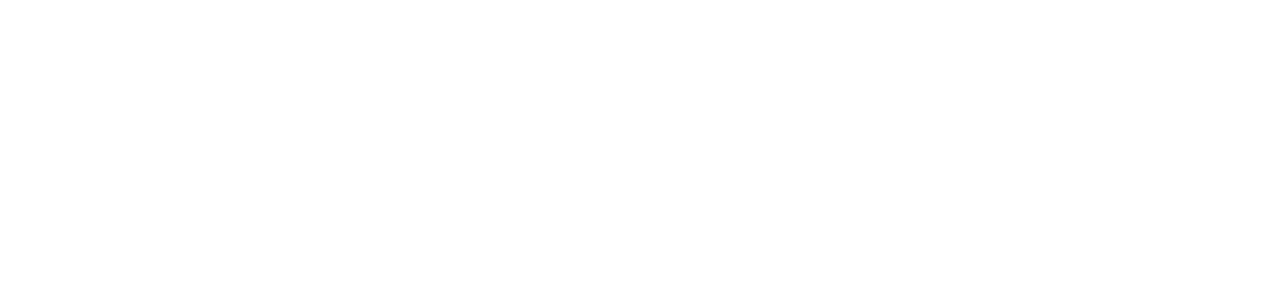
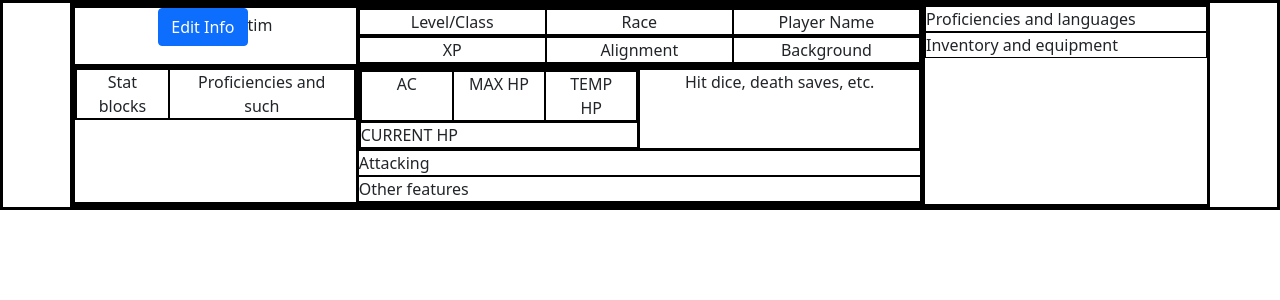
Before and after one commit to joshualyon7/sukisheets, a React (Create React App) app: page / in a window 1280 px wide. Shown: the top 300 px of the page. Built offline with nearby package versions, Linux system fonts and the light colour scheme.

Commit message:
Some more updates (I'm lazy with commit messages)

```diff
--- a/package.json
+++ b/package.json
@@ -10,7 +10,9 @@
     "@types/node": "^12.20.37",
     "@types/react": "^17.0.37",
     "@types/react-dom": "^17.0.11",
+    "bootstrap": "^5.1.3",
     "react": "^17.0.2",
+    "react-bootstrap": "^2.0.3",
     "react-dom": "^17.0.2",
     "react-scripts": "4.0.3",
     "typescript": "^4.5.2",
--- a/src/App.css
+++ b/src/App.css
@@ -28,6 +28,10 @@
   color: #61dafb;
 }
 
+.layout {
+  border: 1px solid black;
+}
+
 @keyframes App-logo-spin {
   from {
     transform: rotate(0deg);
@@ -36,3 +40,7 @@
     transform: rotate(360deg);
   }
 }
+
+* {
+  border: 1px solid black;
+}
--- a/src/App.tsx
+++ b/src/App.tsx
@@ -1,10 +1,57 @@
-import React from 'react';
+import React, { useReducer } from 'react';
+import 'bootstrap/dist/css/bootstrap.min.css';
+import { Col, Container, Row } from 'react-bootstrap';
 import './App.css';
+import StatPane from './components/StatPane';
+import CombatPane from './components/CombatPane';
+import InfoPane from './components/InfoPane';
+import { CharInfo, CharInfoAction } from './types/CharInfo';
+import { StatInfo } from './types/StatInfo';
+
+function reducer(pc: CharInfo, action: CharInfoAction): CharInfo {
+    switch (action.type) {
+    case 'setHealth':
+        return { ...pc, hp: action.payload as number };
+    case 'setLevel':
+        return { ...pc, level: action.payload as number };
+    case 'setName':
+        return { ...pc, name: action.payload as string };
+    case 'setStats':
+        return { ...pc, stats: action.payload as StatInfo };
+    case 'setTempHealth':
+        return { ...pc, tempHp: action.payload as number };
+    case 'setCharInfo':
+        return action.payload as CharInfo;
+    default:
+        throw new Error();
+    }
+}
 
 function App() {
+    const initialState: CharInfo = {level: 1, name: 'tim'};
+    const [curPc, dispatchPc] = useReducer(reducer, initialState);
+
     return (
-        <div className="App">
-        </div>
+        <Container className='App'>
+            <Row>
+                <Col lg={9}>
+                    <InfoPane pc={curPc} dispatchPc={dispatchPc}/>
+                    <Row>
+                        <StatPane/>
+                        <CombatPane/>
+                    </Row>
+                </Col>
+                <Col lg={3}>
+                    <Row>
+                        Proficiencies and languages
+                    </Row>
+                    <Row>
+                        Inventory and equipment
+
+                    </Row>
+                </Col>
+            </Row>
+        </Container>
     );
 }
 
--- /dev/null
+++ b/src/components/CombatPane.tsx
@@ -0,0 +1,23 @@
+import React from 'react';
+import { Col, Row } from 'react-bootstrap';
+import HealthPane from './HealthPane';
+
+export default function CombatPane() {
+    return (
+        <Col lg={8}>
+            <Row>
+                <HealthPane></HealthPane>
+                <Col>
+                    Hit dice, death saves, etc.
+                </Col>
+            </Row>
+            <Row>
+                Attacking
+            </Row>
+            <Row>
+                Other features
+            </Row>
+        </Col>
+    );
+
+}
--- /dev/null
+++ b/src/components/HealthPane.tsx
@@ -0,0 +1,23 @@
+import React from 'react';
+import { Col, Row } from 'react-bootstrap';
+
+export default function HealthPane() {
+    return (
+        <Col>
+            <Row>
+                <Col>
+                    AC
+                </Col>
+                <Col>
+                    MAX HP
+                </Col>
+                <Col>
+                    TEMP HP
+                </Col>
+            </Row>
+            <Row>
+                CURRENT HP
+            </Row>
+        </Col>
+    );
+}
--- /dev/null
+++ b/src/components/InfoPane.tsx
@@ -0,0 +1,34 @@
+import React, { Dispatch, useState } from 'react';
+import { Button, Col, Row } from 'react-bootstrap';
+import { CharInfo, CharInfoAction } from '../types/CharInfo';
+import { EditCharInfoModal } from './modals/EditCharInfoModal';
+
+export default function InfoPane({ pc, dispatchPc }:
+    { pc: CharInfo, dispatchPc: Dispatch<CharInfoAction> }) {
+    const [editShown, setEditShown] = useState(false);
+    function showEditInfo() {
+        setEditShown(true);
+    }
+    return (
+        <Row>
+            <EditCharInfoModal pc={ pc } dispatchPc={ dispatchPc } shown={ editShown } setEditShown={ setEditShown }/>
+            <Col lg={4}>
+                <Button onClick={ showEditInfo }>Edit Info</Button>
+                {pc.name || 'Tim'}
+            </Col>
+            <Col>
+                <Row>
+                    <Col>Level/Class</Col>
+                    <Col>Race</Col>
+                    <Col>Player Name</Col>
+                </Row>
+                <Row>
+                    <Col>XP</Col>
+                    <Col>Alignment</Col>
+                    <Col>Background</Col>
+                </Row>
+            </Col>
+        </Row>
+    );
+
+}
--- /dev/null
+++ b/src/components/StatPane.tsx
@@ -0,0 +1,19 @@
+import React from 'react';
+import { Col, Row } from 'react-bootstrap';
+
+export default function StatPane() {
+
+    return (
+        <Col>
+            <Row>
+                <Col className='layout' lg={4}>
+                    {}
+                    Stat blocks
+                </Col>
+                <Col className='layout' lg={8}>
+                    Proficiencies and such
+                </Col>
+            </Row>
+        </Col>
+    );
+}
--- /dev/null
+++ b/src/components/modals/EditCharInfoModal.tsx
@@ -0,0 +1,34 @@
+import React, { Dispatch, FormEvent, useState } from 'react';
+import { Button, Form, Modal } from 'react-bootstrap';
+import { CharInfo, CharInfoAction } from '../../types/CharInfo';
+
+export function EditCharInfoModal({ pc, dispatchPc, shown, setEditShown }:
+    { pc: CharInfo, dispatchPc: Dispatch<CharInfoAction>, shown: boolean,
+        setEditShown: (b: boolean) => void }) {
+    const [tmpPc, setTmpPc] = useState(pc);
+
+    function handleSubmit(e: FormEvent<HTMLFormElement>) {
+        e.preventDefault();
+        dispatchPc({ type: 'setCharInfo', payload: tmpPc });
+    }
+
+    return (
+        <Modal show={ shown } onHide={ () => setEditShown(false) }>
+            <Modal.Header closeButton>
+                Edit Character Information
+            </Modal.Header>
+            <Modal.Body>
+                <Form onSubmit={handleSubmit}>
+                    { /* eslint-disable-next-line no-extra-parens*/ }
+                    <Form.Text onChange={(e) => setTmpPc({...tmpPc, name: (e.target as HTMLInputElement).value})}
+                        placeholder={pc.name}>
+                    </Form.Text>
+                </Form>
+            </Modal.Body>
+            <Modal.Footer>
+                <Button onClick={() => setEditShown(false)}>Close</Button>
+                <Button>Save Changes</Button>
+            </Modal.Footer>
+        </Modal>
+    );
+}
--- /dev/null
+++ b/src/types/CharInfo.ts
@@ -0,0 +1,17 @@
+import { StatInfo } from './StatInfo';
+
+export interface CharInfo {
+    name?: string,
+    stats?: StatInfo,
+    level: number,
+    hp?: number,
+    tempHp?: number,
+    race?: string,
+    alignment?: string,
+    background?: string
+}
+
+export interface CharInfoAction {
+    type: 'setHealth' | 'setName' | 'setLevel' | 'setStats' | 'setTempHealth' | 'setCharInfo',
+    payload: string | StatInfo | number | CharInfo
+}
--- /dev/null
+++ b/src/types/StatInfo.ts
@@ -0,0 +1,8 @@
+export interface StatInfo {
+    str: number,
+    dex: number,
+    con: number,
+    int: number,
+    wis: number,
+    cha: number,
+}
```
Also changed, not shown: 2 other files (tests, documents, lock files or other folders).
